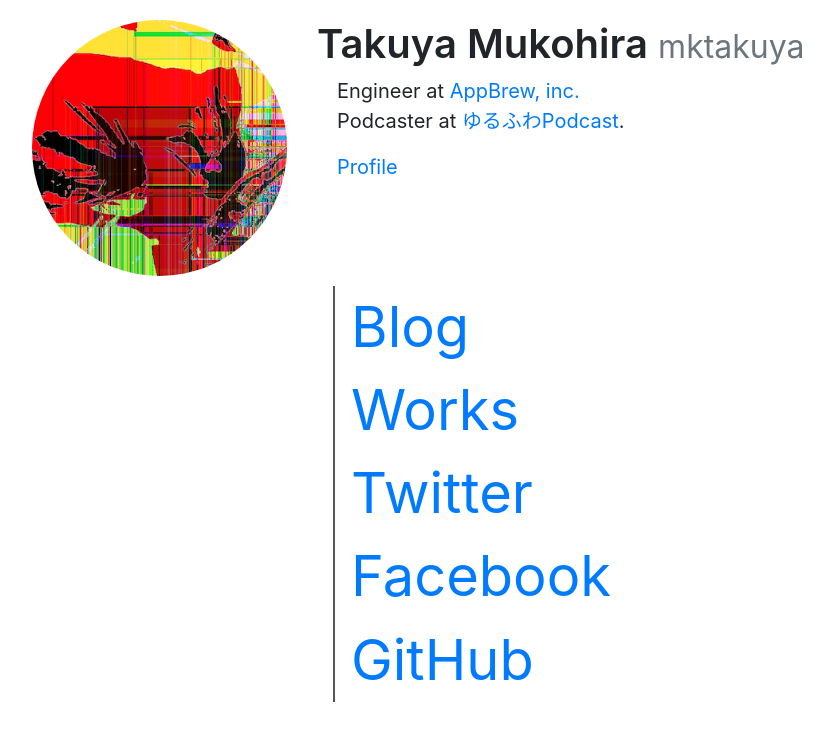
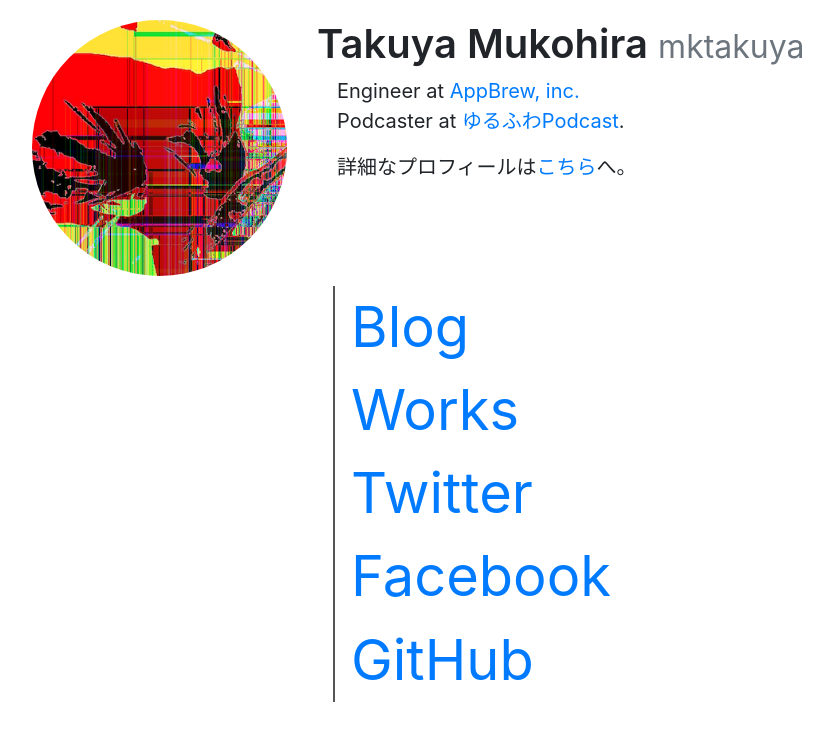
Before and after one commit to mktakuya/mktakuya.github.io, a Jekyll site: the page built from index.html, in a window 1280 px wide. Shown: the top 741 px of the page, without its empty margins (53-886 px from the left). Built offline with Jekyll 4.4.1, drawn with Linux system fonts in a browser that asks for light colours.

Commit message:
Update profile link

```diff
--- a/index.html
+++ b/index.html
@@ -23,7 +23,7 @@
           </p>
 
           <p class="lead">
-            <a href="/profile/">Profile</a>
+            詳細なプロフィールは<a href="/profile/">こちら</a>へ。
           </p>
         </div>
       </div><!-- row basic-info -->
```
